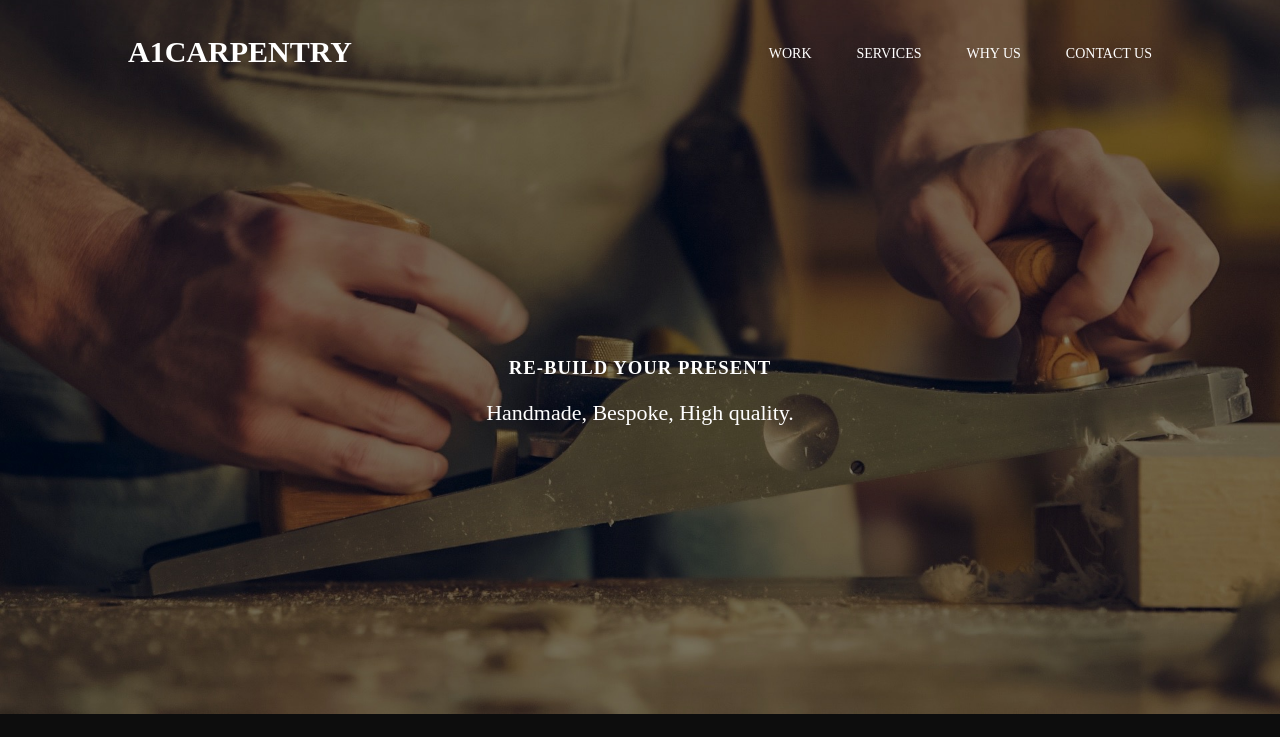
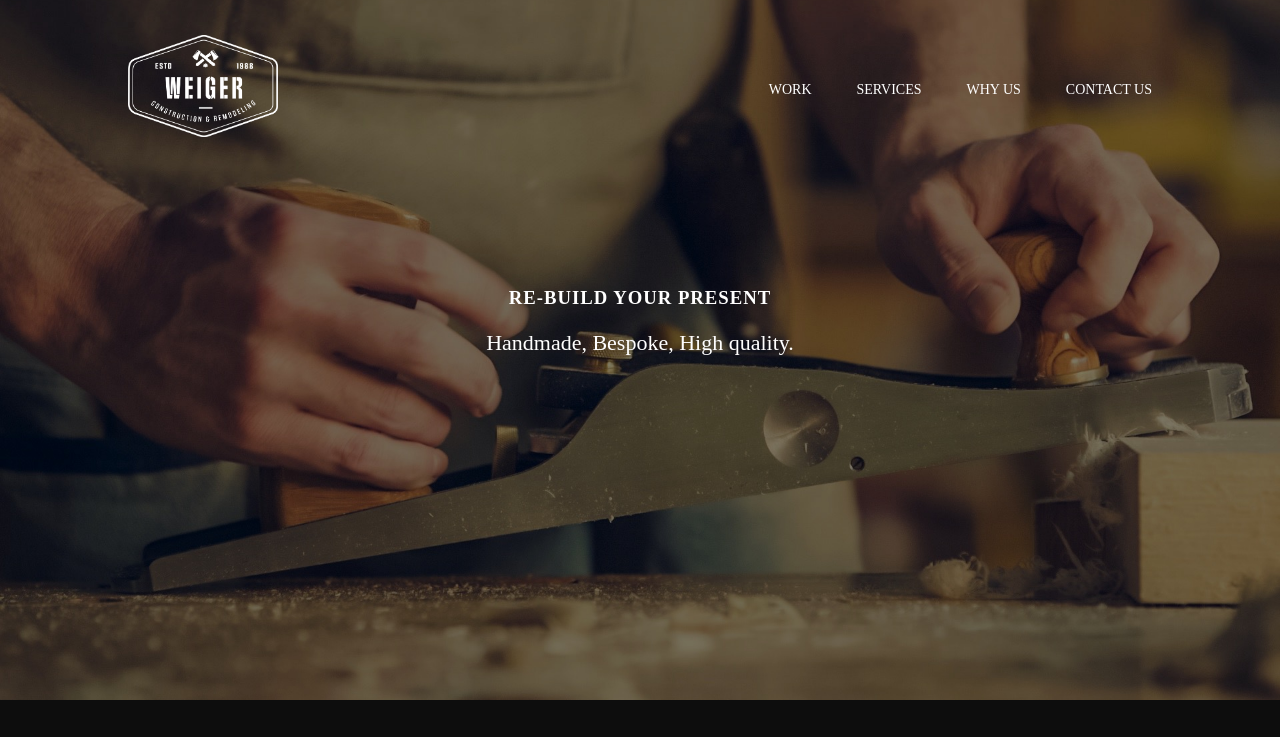
Before and after one commit to itacamba/carpenter-website, a React (Create React App) app: page / in a window 1280 px wide. Shown: the top 737 px of the page. Built offline with nearby package versions, Linux system fonts and the light colour scheme; a web font is replaced by a local one.

Commit message:
added new weiger logo, and fixed nav positioning to absolute. Fixed main image size

```diff
--- a/src/components/Header.js
+++ b/src/components/Header.js
@@ -1,5 +1,6 @@
 import React, { useState } from 'react';
 import "./css/Header.css"
+import Logo from "../images/logo.png"
 import { Link, animateScroll as scroll } from "react-scroll";
 
 const Navigation = () => {
@@ -57,7 +58,7 @@ const Navigation = () => {
 
             </div>
             <div className="logo">
-                <h1>A1CARPENTRY</h1>
+                <img src={Logo} alt="weiger_logo"/>
             </div>
             <nav className="nav">
 
--- a/src/components/Main.js
+++ b/src/components/Main.js
@@ -6,7 +6,7 @@ import Carpenter from "../images/main-darker.jpeg"
 const Main = () => {
     return (
         <main className="main">
-            <img src={Carpenter} alt="carpenter"/>
+            {/* <img src={Carpenter} alt="carpenter"/> */}
             <div className="main-content">
                 <h3>RE-BUILD YOUR PRESENT</h3>
                 <p>Handmade, Bespoke, High quality.</p>
--- a/src/components/css/Header.css
+++ b/src/components/css/Header.css
@@ -4,7 +4,8 @@
     align-items: center;
     width: 100%;
     padding: 35px 10%;
-    position: relative;
+    position: absolute;
+    top:0;
     z-index: 1;
 }
 /* Hidden on desktop */
@@ -38,6 +39,12 @@
 }
 /* END Hidden on desktop */
 
+.logo{
+    width: 150px;
+}
+.logo img{
+    width: 100%;
+}
 .nav a{
     padding-left: 45px;
     font-size:14px;
--- a/src/components/css/Main.css
+++ b/src/components/css/Main.css
@@ -1,26 +1,36 @@
 .main{
     width: 100%;
-    margin-top: -110px;
-    position: relative;
+    background-image: url(../../images/main-darker.jpeg);
+    background-size: cover;
+    background-position: center;
+    background-repeat: no-repeat;
+    height: 700px;
 }
-.main img{
+/* .main img{
     width: 100%;
     display: block;
-}
+} */
 .main-content{
     width: 100%;
     position: absolute;
-    top: 55%;
+    top: 40%;
     left: 50%;
     transform: translate(-50%,-50%);
     text-align: center;
 }
-@media screen and (max-width: 500px){
+@media screen and (max-width: 750px){
+    .main-content{
+        top: 30%;
+    }
     .main{
-        height: 350px;
+        height: 75vh;
     }
+
     .main img{
         width: auto;
         height: 100%;
     }
 }
+@media screen and (max-width: 500px){
+
+}
```
Also changed, not shown: src/images/logo.png (added).
